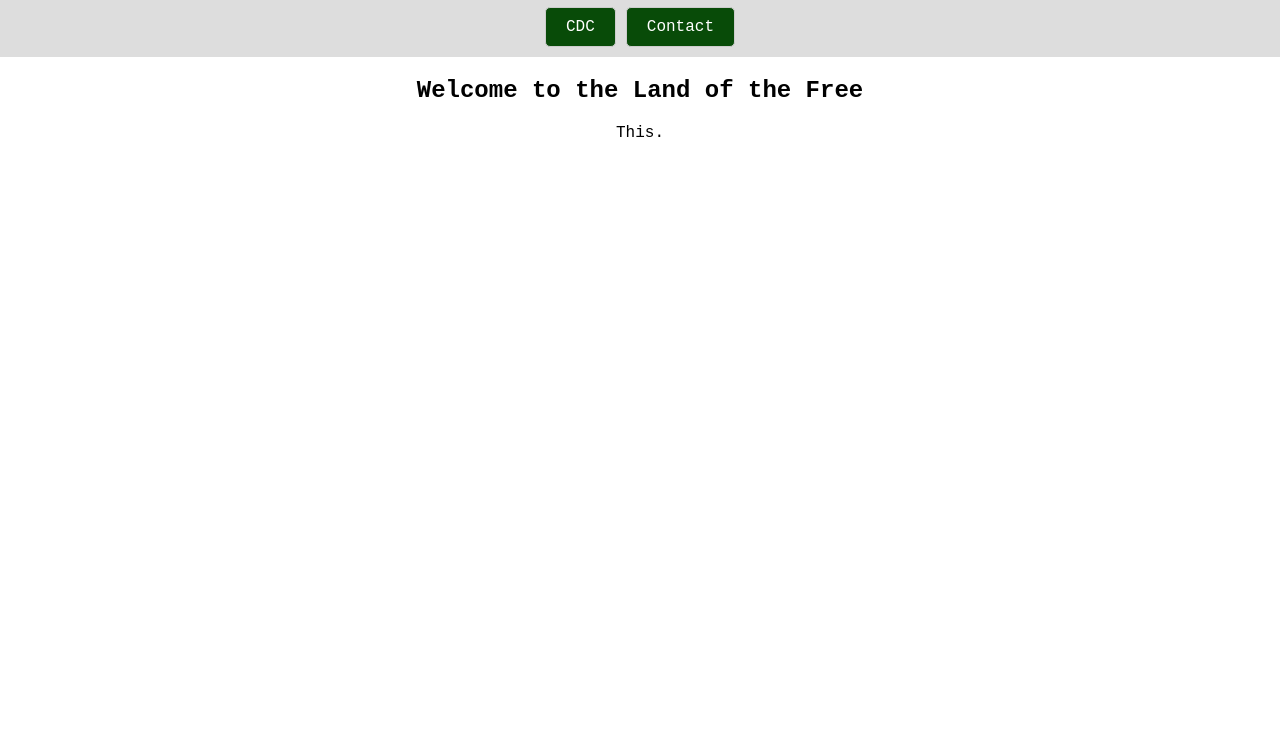
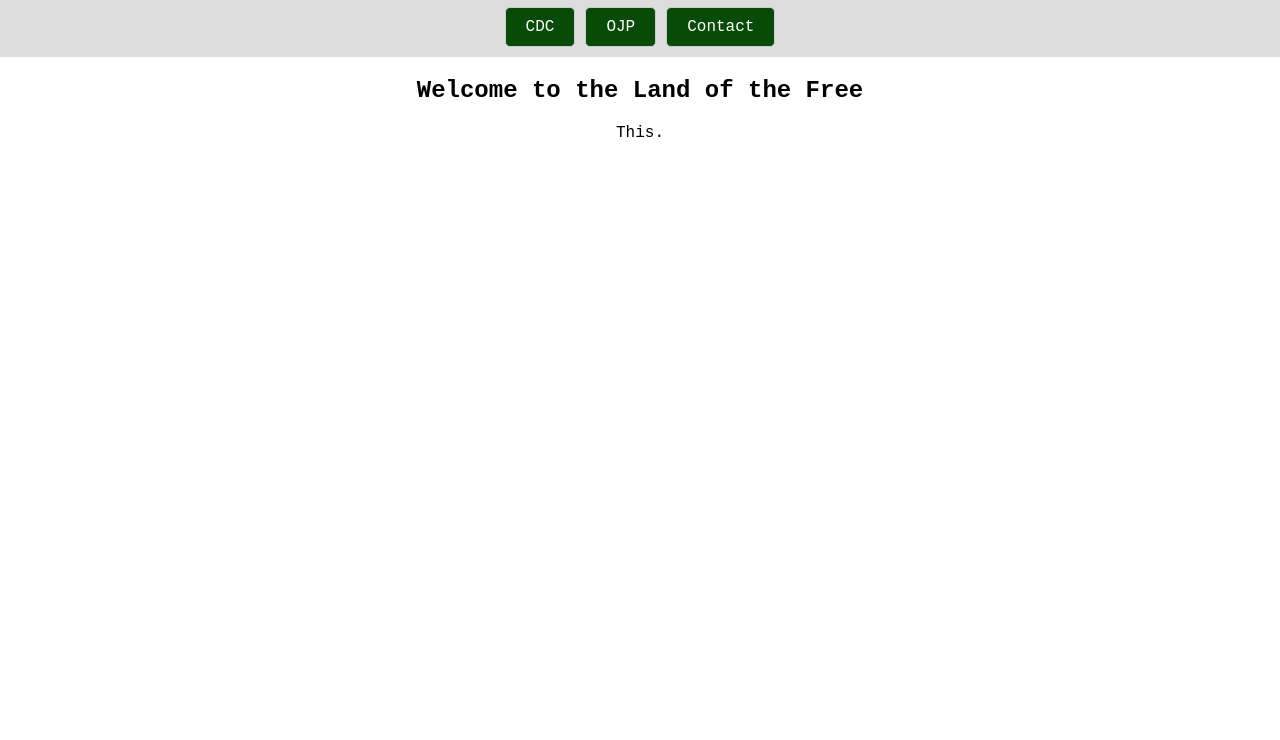
Before and after one commit to vigilant-pancake/land-of-the-free, a plain HTML site: page docs/index.html in a window 1280 px wide. Shown: the part 60-800 px from the top of the page. Drawn offline with Linux system fonts and the light colour scheme.

Commit message:
Update index.html

```diff
--- a/docs/index.html
+++ b/docs/index.html
@@ -43,6 +43,7 @@
     <div class="header">The Land of the Free</div>
     <div class="nav-bar">
         <a href="CDC/cdc_main.html">CDC</a>
+        <a href="../OJP/ojp_main.html">OJP</a>
         <a href="contact.html">Contact</a>
     </div>
     <div class="content">
```
